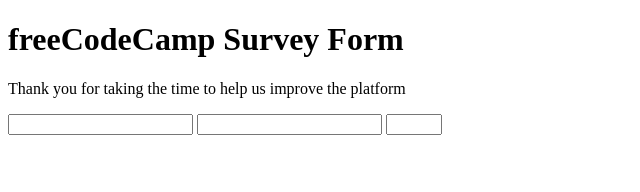
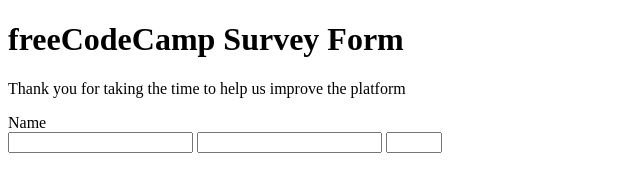
Before and after one commit to Faithwealth1/zilola-faith_team, a plain HTML site: page index.html in a window 1280 px wide. Shown: the whole page, without its empty margins (0-640 px from the left). Drawn offline with Linux system fonts and the light colour scheme.

Commit message:
Add one label for name

```diff
--- a/index.html
+++ b/index.html
@@ -11,10 +11,12 @@
     <h1 id="title">freeCodeCamp Survey Form</h1>
     <p id="description">Thank you for taking the time to help us improve the platform</p>
     <form id="survey-form">
+      <label id="name-label" for="name">Name</label><br>
       <input id="name" type="text" required>
+
       <input id="email" type="email" required>
+
       <input id="number" type="number" min="10" max="20">
-
     </form>
     <script  src="js/index.js"></script>
   </body>
```
